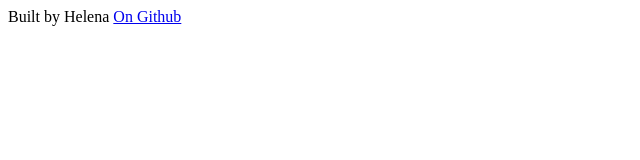
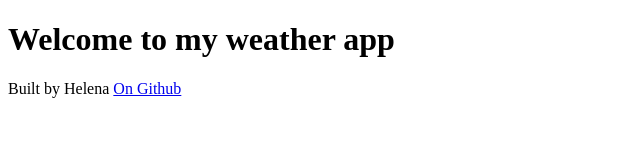
Before and after one commit to helbee98/weather-project, a plain HTML site: page index.html in a window 1280 px wide. Shown: the whole page, without its empty margins (0-640 px from the left). Drawn offline with Linux system fonts and the light colour scheme.

Commit message:
update H1

```diff
--- a/index.html
+++ b/index.html
@@ -3,9 +3,10 @@
 <head>
     <meta charset="UTF-8">
     <meta name="viewport" content="width=device-width, initial-scale=1.0">
-    <title>Welcome to me weather app</title>
+    <title>Welcome to my weather app</title>
 </head>
 <body>
+    <h1>Welcome to my weather app</h1>
     <footer>Built by
         <a href="https://github.com/helbee98"></a>Helena </a>
     <a href="https://github.com/helbee98/weather-project"> On Github </a></footer>
```
